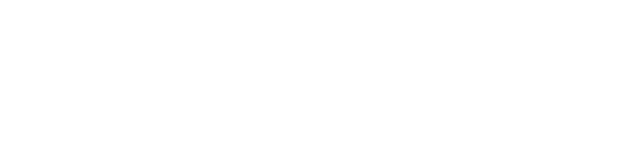
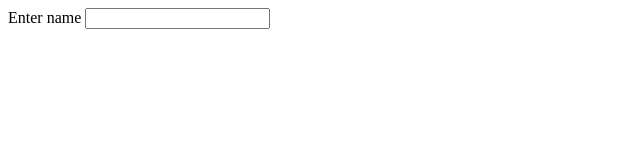
Before and after one commit to NaveenkumarHulimani/Assignment-3, a plain HTML site: page index.html in a window 1280 px wide. Shown: the whole page, without its empty margins (0-640 px from the left). Drawn offline with Linux system fonts and the light colour scheme.

Commit message:
Added input and label tag inside html file

```diff
--- a/index.html
+++ b/index.html
@@ -7,6 +7,9 @@
     <link rel="stylesheet" href="style.css">
 </head>
 <body>
-
+    <form >
+        <label for="text">Enter name</label>
+        <input type="text">
+    </form>
 </body>
 </html>
```
